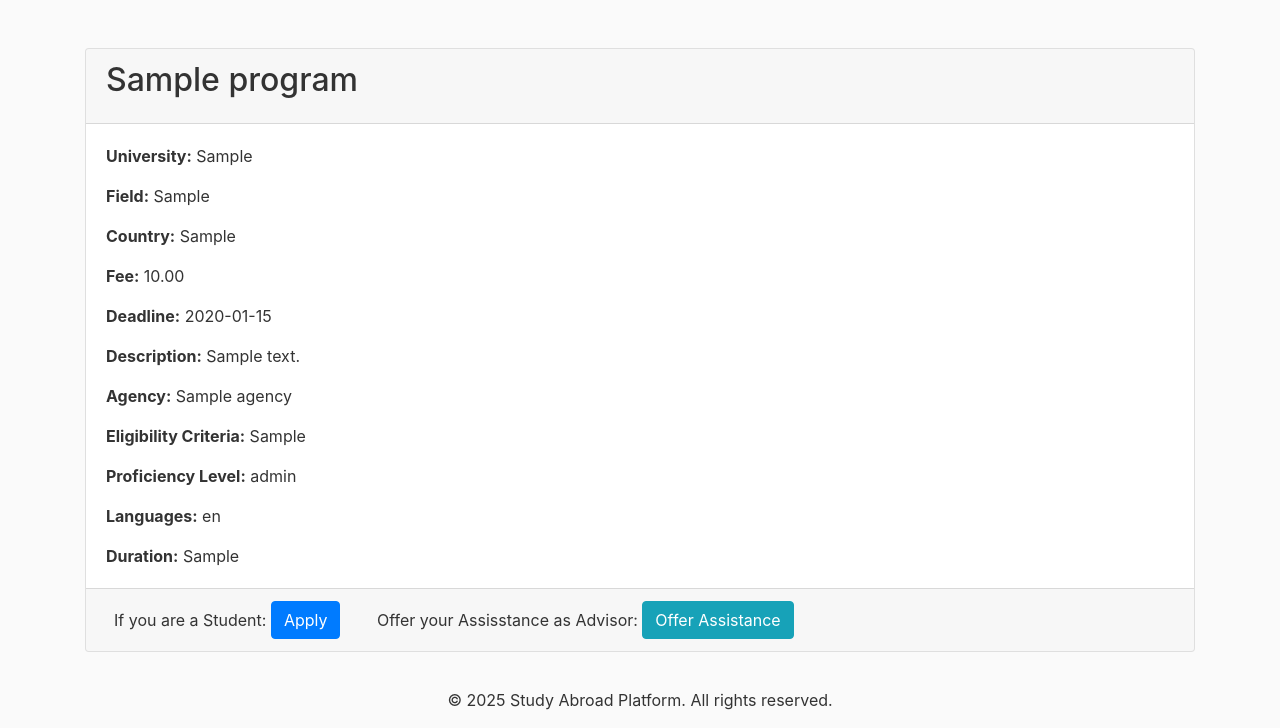
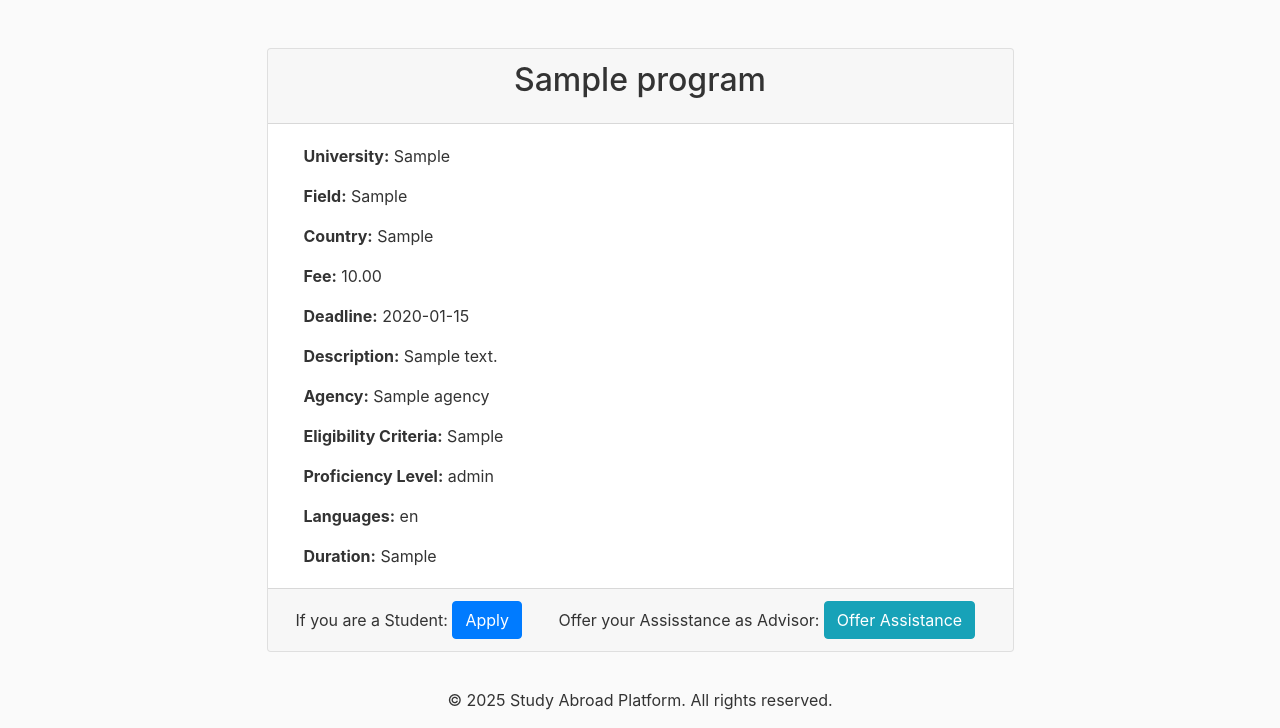
Before and after one commit to alouatiq/study_abroad_platform, a Flask app: page /programs/1 in a window 1280 px wide. Shown: the part 72-800 px from the top of the page. Run offline with Flask 3, Linux system fonts and the light colour scheme; tables that the repository leaves empty hold one stand-in row (values such as "Sample post"); some libraries are stand-ins or nearby versions.

Commit message:
Adjust program s cards layout

```diff
--- a/static/js/main.js
+++ b/static/js/main.js
@@ -11,7 +11,7 @@ function fetchPrograms() {
   const field = fieldInput ? fieldInput.value : "";
   const university = universityInput ? universityInput.value : "";
 
-  // Build the API URL with query parameters (properly encoded)
+  // Build the API URL with query parameters
   const url = `/api/programs?fee=${encodeURIComponent(fee)}&country=${encodeURIComponent(country)}&field=${encodeURIComponent(field)}&university=${encodeURIComponent(university)}`;
 
   fetch(url)
@@ -26,8 +26,10 @@ function fetchPrograms() {
           card.className = "col-md-4 mb-3";
           card.innerHTML = `
             <div class="card h-100">
+            <div class="card-header text-center" style="background-color:rgba(247, 248, 248, 0.95)" >
+              <h5>${program.name}</h5>
+              </div>
               <div class="card-body">
-                <h5>${program.name}</h5>
                 <p><strong>University:</strong> ${program.university}</p>
                 <p><strong>Field:</strong> ${program.field}</p>
                 <p><strong>Country:</strong> ${program.country}</p>
--- a/templates/program_detail.html
+++ b/templates/program_detail.html
@@ -1,10 +1,11 @@
 {% extends "base.html" %}
 {% block content %}
+<div class="container" style="width: 70%;">
   <div class="card mb-3">
-  <div class="card-header">
+    <div class="card-header text-center">
       <h2 class="card-title">{{ program.name }}</h2>
     </div>
-  <div class="card-body">
+    <div class="card-body ml-3">
       <p class="card-text"><strong>University:</strong> {{ program.university }}</p>
       <p class="card-text"><strong>Field:</strong> {{ program.field }}</p>
       <p class="card-text"><strong>Country:</strong> {{ program.country }}</p>
@@ -48,4 +49,6 @@
       {% endif %}
     </div>
   </div>
+</div>
+
 {% endblock %}
```
Also changed, not shown: templates/programs.html (+4 -5 lines), 2 other files. Lines whose indentation alone changed are shown as unchanged.
